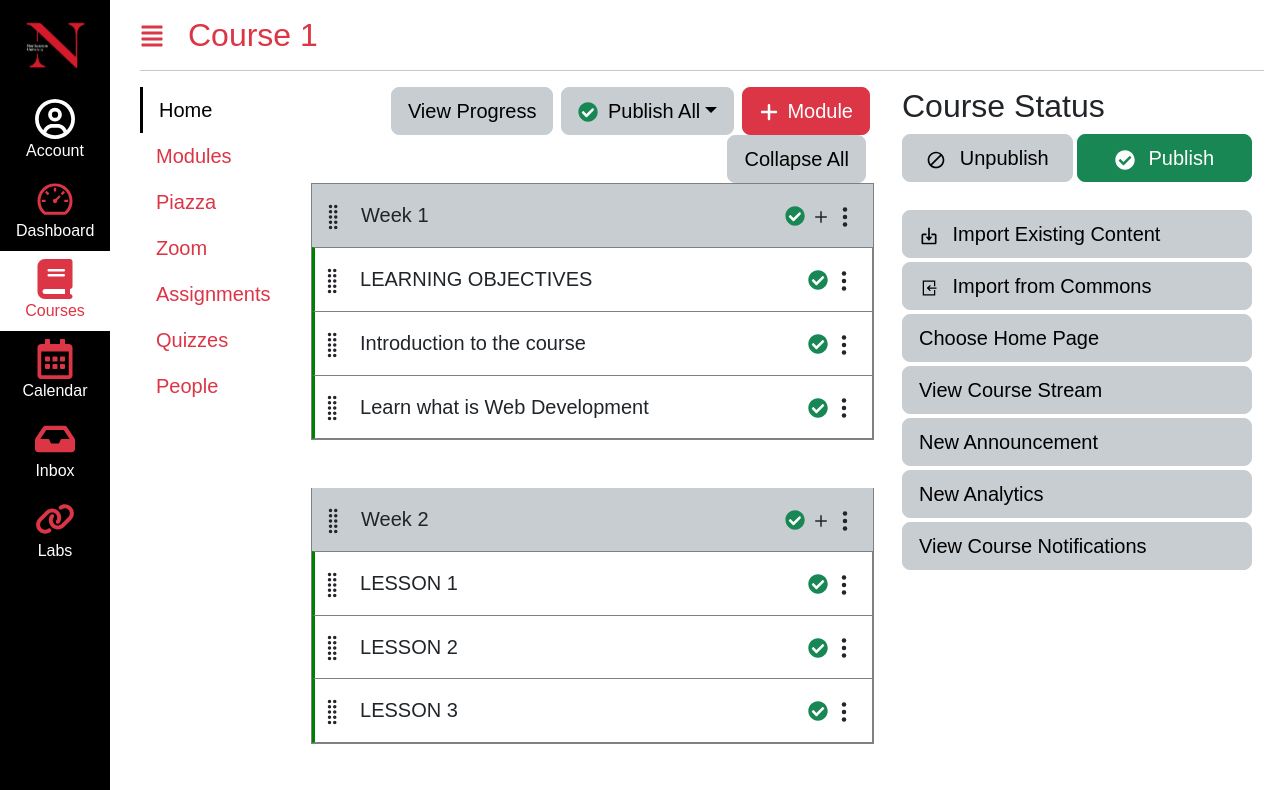
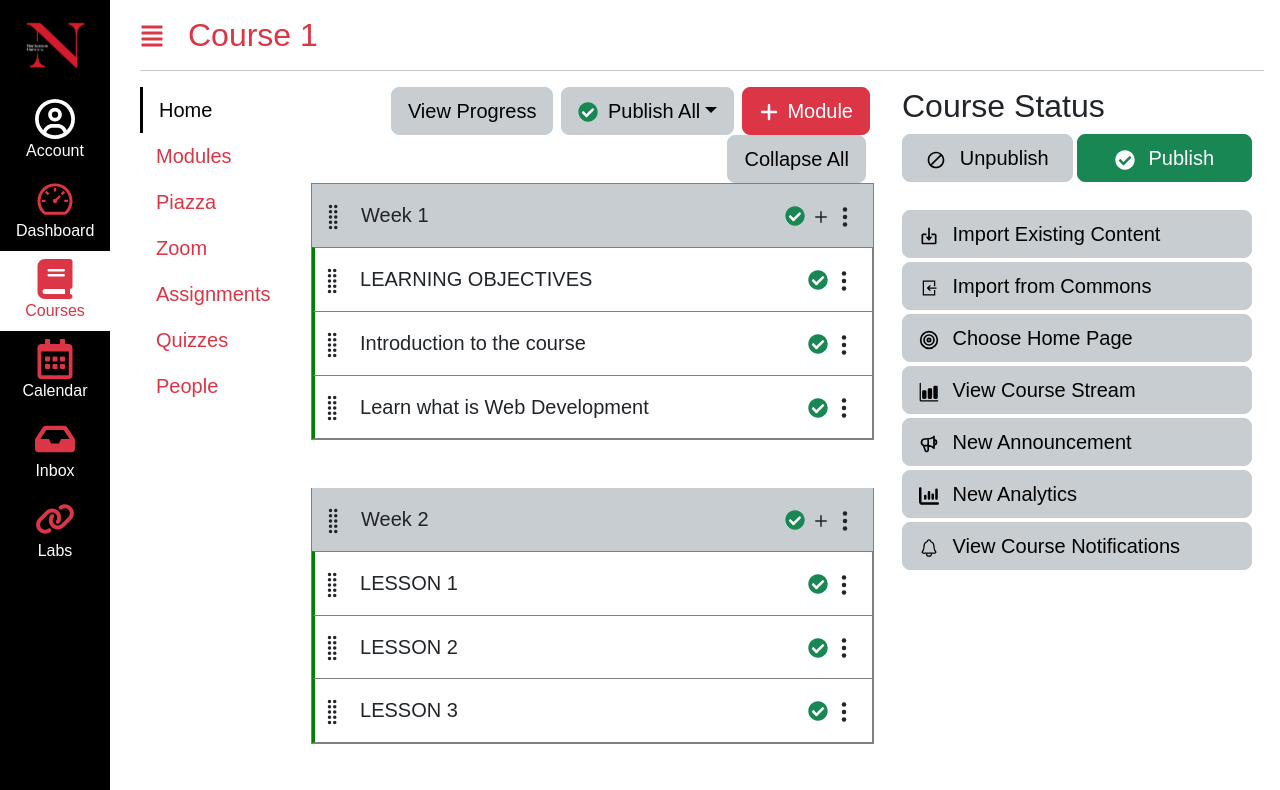
Before and after one commit to kushalkrishnappa/kambaz, a Next.js app: page /Courses/1/Home in a window 1280 px wide. Shown: the top 790 px of the page. Built offline with nearby package versions, Linux system fonts and the light colour scheme.

Commit message:
nit-fix: course status

```diff
--- a/app/(Kambaz)/Courses/[cid]/Home/Status.tsx
+++ b/app/(Kambaz)/Courses/[cid]/Home/Status.tsx
@@ -3,6 +3,10 @@ import { FaCheckCircle } from "react-icons/fa";
 import { BiImport } from "react-icons/bi";
 import { LiaFileImportSolid } from "react-icons/lia";
 import { Button } from "react-bootstrap";
+import { FiTarget } from "react-icons/fi";
+import { IoBarChart, IoNotificationsOutline } from "react-icons/io5";
+import { HiOutlineSpeakerphone } from "react-icons/hi";
+import { FaChartColumn } from "react-icons/fa6";
 
 export default function CourseStatus() {
   return (
@@ -28,19 +32,19 @@ export default function CourseStatus() {
         <LiaFileImportSolid className="me-2 fs-5" /> Import from Commons{" "}
       </Button>
       <Button variant="secondary" size="lg" className="w-100 mt-1 text-start">
-        Choose Home Page
+        <FiTarget className="me-2 fs-5" /> Choose Home Page
       </Button>
       <Button variant="secondary" size="lg" className="w-100 mt-1 text-start">
-        View Course Stream
+        <IoBarChart className="me-2 fs-5" /> View Course Stream
       </Button>
       <Button variant="secondary" size="lg" className="w-100 mt-1 text-start">
-        New Announcement
+        <HiOutlineSpeakerphone className="me-2 fs-5" /> New Announcement
       </Button>
       <Button variant="secondary" size="lg" className="w-100 mt-1 text-start">
-        New Analytics
+        <FaChartColumn className="me-2 fs-5" />  New Analytics
       </Button>
       <Button variant="secondary" size="lg" className="w-100 mt-1 text-start">
-        View Course Notifications
+         <IoNotificationsOutline className="me-2 fs-5" /> View Course Notifications
       </Button>
     </div>
   );
```
